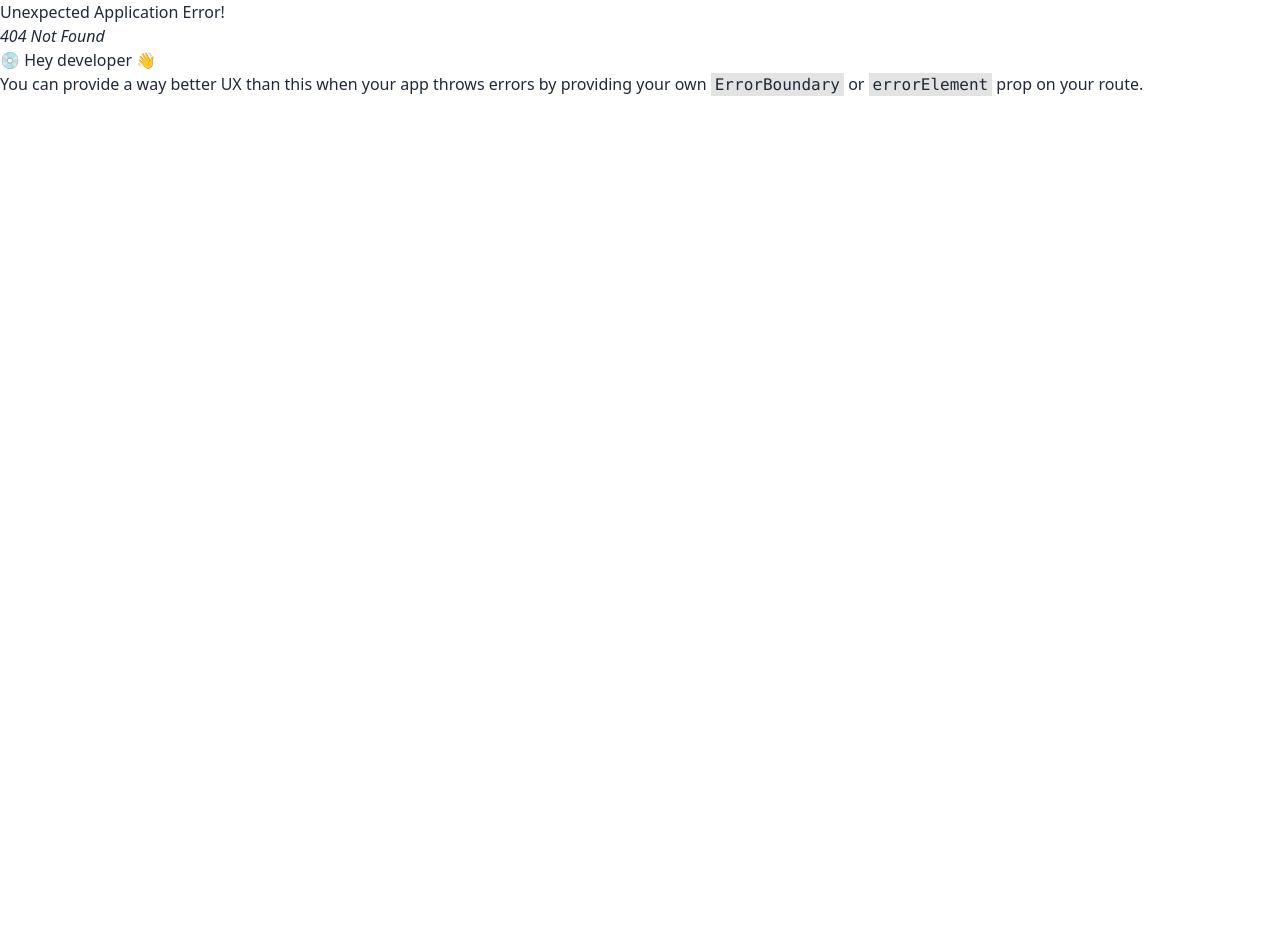
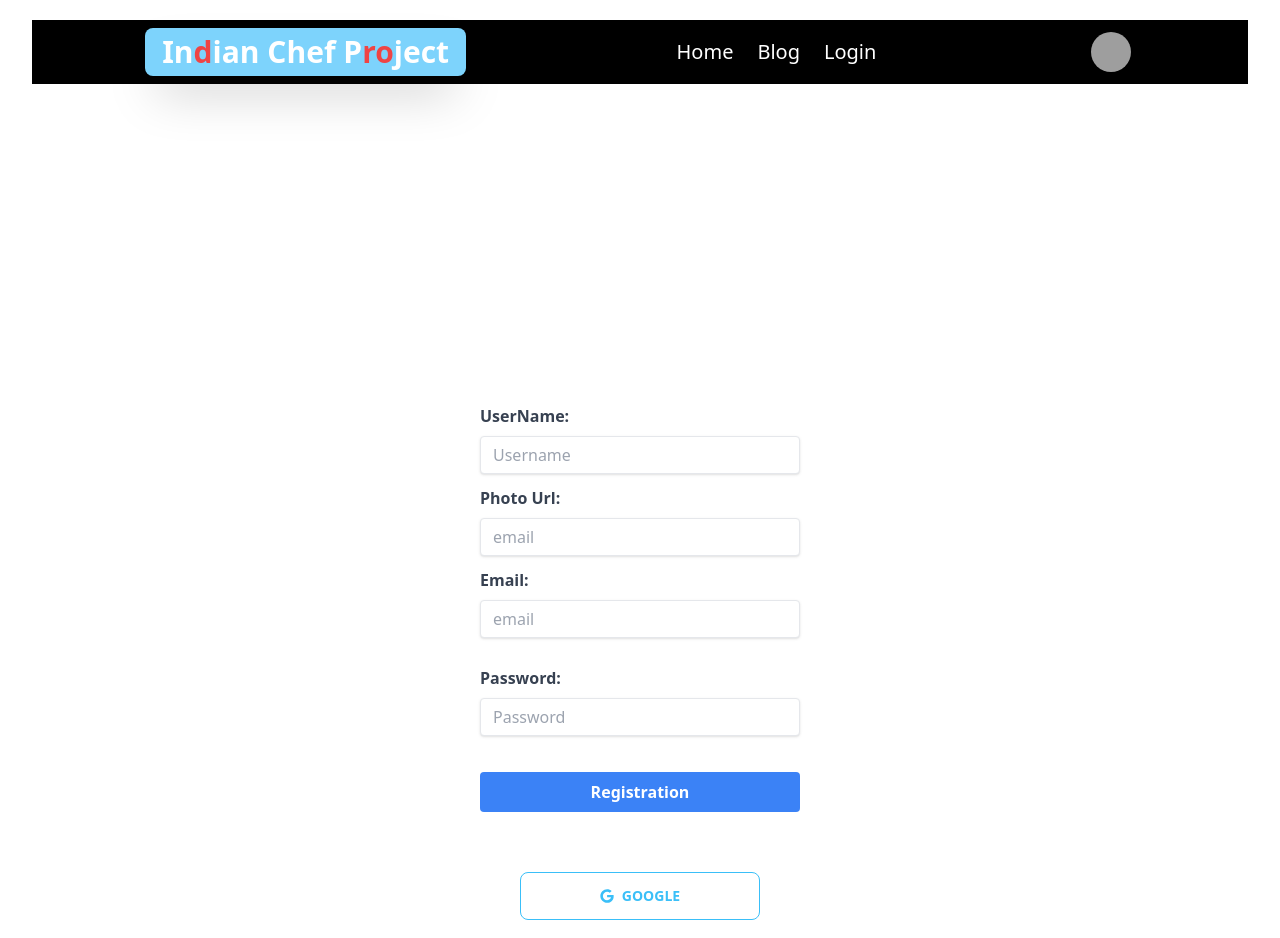
Before and after one commit to sumonahmedmahadi44/indian-chef-project, a React (Vite) app: page /register in a window 1280 px wide. Before the commit this address had no page. Shown: the top 938 px of the page. Before the commit the page ends 800 px from the top, so only its background shows below. Built offline with nearby package versions, Linux system fonts and the light colour scheme; grey boxes are pictures that could not be loaded.

Commit message:
added login form

```diff
--- a/package.json
+++ b/package.json
@@ -14,12 +14,14 @@
     "@fortawesome/free-regular-svg-icons": "^6.4.0",
     "@fortawesome/free-solid-svg-icons": "^6.4.0",
     "@fortawesome/react-fontawesome": "^0.2.0",
+    "@heroicons/react": "^2.0.17",
     "daisyui": "^2.51.6",
     "firebase": "^9.21.0",
     "localforage": "^1.10.0",
     "match-sorter": "^6.3.1",
     "react": "^18.2.0",
     "react-dom": "^18.2.0",
+    "react-icons": "^4.8.0",
     "react-router-dom": "^6.11.0",
     "sort-by": "^1.2.0"
   },
--- a/src/Home/Login/Login.jsx
+++ b/src/Home/Login/Login.jsx
@@ -1,4 +1,6 @@
 import React, { useState } from "react";
+import { FaBeer, FaGithub, FaGoogle } from 'react-icons/fa';
+import { Link } from "react-router-dom";
 
 function LoginForm() {
   const [password, setPassword] = useState("");
@@ -7,16 +9,21 @@ function LoginForm() {
 
 
   function handlePasswordChange(event) {
-    setPassword(event.target.value);
+
   }
 
   function handleEmailChange(event) {
-    setEmail(event.target.value);
+
   }
 
   function handleSubmit(event) {
     event.preventDefault();
-    console.log(`Username: ${username}\nPassword: ${password}\nEmail: ${email}`);
+    const form = event.target;
+    const email = form.email.value;
+    const password = form.Password.value;
+    setPassword(email,password);
+    console.log(email,password)
+
 
   }
 
@@ -26,37 +33,27 @@ function LoginForm() {
         <label className="block text-gray-700 font-bold mb-2" htmlFor="email">
           Email:
         </label>
-        <input
-          className="shadow appearance-none border rounded w-full py-2 px-3 text-gray-700 leading-tight focus:outline-none focus:shadow-outline"
-          id="email"
-          type="email"
-          placeholder="Email"
-          value={email}
-          onChange={handleEmailChange}
-          required
-        />
+        <input className="shadow  border rounded w-full py-2 px-3 text-gray-700 mb-3 leading-tight focus:outline-none focus:shadow-outline" type="email" placeholder="email" name="email" required/>
       </div>
       <div className="mb-6">
         <label className="block text-gray-700 font-bold mb-2" htmlFor="password">
           Password:
         </label>
-        <input
-          className="shadow appearance-none border rounded w-full py-2 px-3 text-gray-700 mb-3 leading-tight focus:outline-none focus:shadow-outline"
-          id="password"
-          type="password"
-          placeholder="Password"
-          value={password}
-          onChange={handlePasswordChange}
-          required
-        />
+        <input className="shadow  border rounded w-full py-2 px-3 text-gray-700 mb-3 leading-tight focus:outline-none focus:shadow-outline" type="Password" placeholder="Password" name="Password" required/>
       </div>
       <div className="flex items-center justify-between">
         <button
-          className="bg-blue-500 hover:bg-blue-700 text-white font-bold py-2 px-4 rounded focus:outline-none focus:shadow-outline"
+          className="bg-blue-500 hover:bg-blue-700 text-white font-bold py-2 px-4 rounded focus:outline-none focus:shadow-outline w-full"
           type="submit"
         >
           Sign In
         </button>
+      </div>
+      <p className="mt-5 ">Don't Have Account? Please <Link className="ms-2 underline" to = '/register'>Register</Link></p>
+      <div className="m-10">
+      <button className="btn btn-outline btn-info w-full mt-5"> <FaGoogle className="me-2"></FaGoogle>  Google</button>
+      <br />
+<button className="btn btn-outline btn-accent w-full mt-5"> <FaGithub className="me-2"></FaGithub>Github</button>
       </div>
     </form>
   );
--- a/src/Home/Registration/Registration.jsx
+++ b/src/Home/Registration/Registration.jsx
@@ -1,10 +1,53 @@
 import React from 'react';
+import { FaGithub, FaGoogle } from 'react-icons/fa';
 
 const Registration = () => {
+    function handleSubmit(event) {
+        event.preventDefault();
+        const form = event.target;
+        const email = form.email.value;
+        const password = form.Password.value;
+        setPassword(email,password);
+        console.log(email,password)
+
+
+      }
     return (
-        <div>
-                <h2>THis is Registration</h2>
+        <form onSubmit={handleSubmit} className="w-full max-w-xs mx-auto m-80">
+        <div className="mb-4">
+          <label className="block text-gray-700 font-bold mb-2" htmlFor="email">
+            UserName:
+          </label>
+          <input className="shadow  border rounded w-full py-2 px-3 text-gray-700 mb-3 leading-tight focus:outline-none focus:shadow-outline" type="text" placeholder="Username" name="username" required/>
+          <label className="block text-gray-700 font-bold mb-2" htmlFor="email">
+            Photo Url:
+          </label>
+          <input className="shadow  border rounded w-full py-2 px-3 text-gray-700 mb-3 leading-tight focus:outline-none focus:shadow-outline" type="email" placeholder="email" name="email" required/>
+          <label className="block text-gray-700 font-bold mb-2" htmlFor="email">
+            Email:
+          </label>
+          <input className="shadow  border rounded w-full py-2 px-3 text-gray-700 mb-3 leading-tight focus:outline-none focus:shadow-outline" type="email" placeholder="email" name="email" required/>
         </div>
+        <div className="mb-6">
+          <label className="block text-gray-700 font-bold mb-2" htmlFor="password">
+            Password:
+          </label>
+          <input className="shadow  border rounded w-full py-2 px-3 text-gray-700 mb-3 leading-tight focus:outline-none focus:shadow-outline" type="Password" placeholder="Password" name="Password" required/>
+        </div>
+        <div className="flex items-center justify-between">
+          <button
+            className="bg-blue-500 hover:bg-blue-700 text-white font-bold py-2 px-4 rounded focus:outline-none focus:shadow-outline w-full"
+            type="submit"
+          >
+            Registration
+          </button>
+        </div>
+        <div className="m-10">
+        <button className="btn btn-outline btn-info w-full mt-5"> <FaGoogle className="me-2"></FaGoogle>  Google</button>
+        <br />
+  <button className="btn btn-outline btn-accent w-full mt-5"> <FaGithub className="me-2"></FaGithub>Github</button>
+        </div>
+      </form>
     );
 };
 
--- a/src/routers/Router.jsx
+++ b/src/routers/Router.jsx
@@ -22,7 +22,7 @@ import RecipeDetails from "../Home/ChefCard/RecipeDetails";
               element: <Login></Login>
             },
             {
-              path:'/registration',
+              path:'/register',
               element: <Registration></Registration>
             },
             {
```
Also changed, not shown: 1 other file (tests, documents, lock files or other folders).
